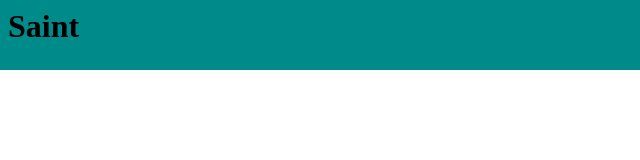
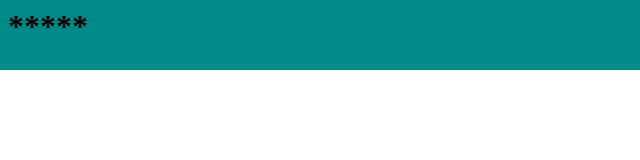
Before and after one commit to gabrieltangerina/Projeto-, a plain HTML site: page index.html in a window 1280 px wide. Shown: the full height of the page, 0-640 px from the left. Drawn offline with Linux system fonts and the light colour scheme.

Commit message:
Update index.html

```diff
--- a/index.html
+++ b/index.html
@@ -10,7 +10,7 @@
 <body>
     <header>
         <div class="logo">
-            <h1>Saint</h1>
+            <h1>*****</h1>
         </div>
         <div class="nav">
             <ul>
```
